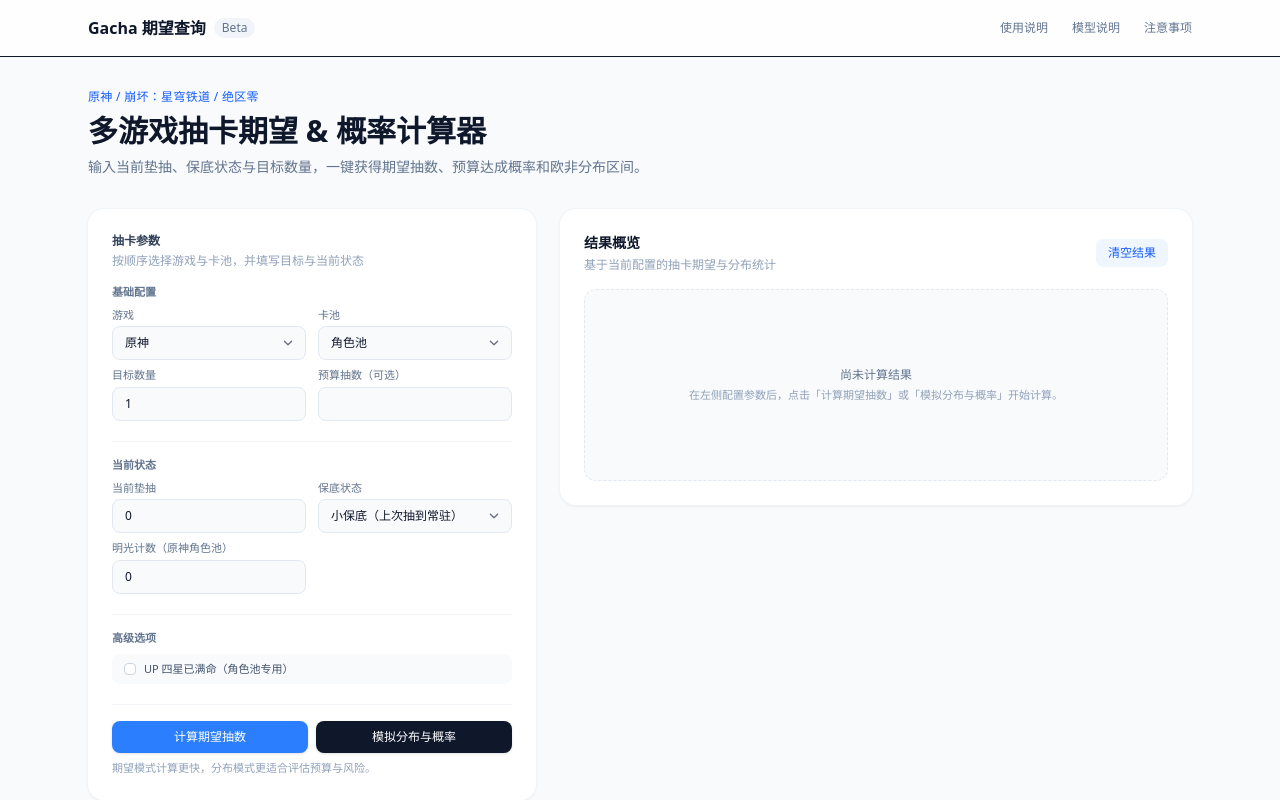
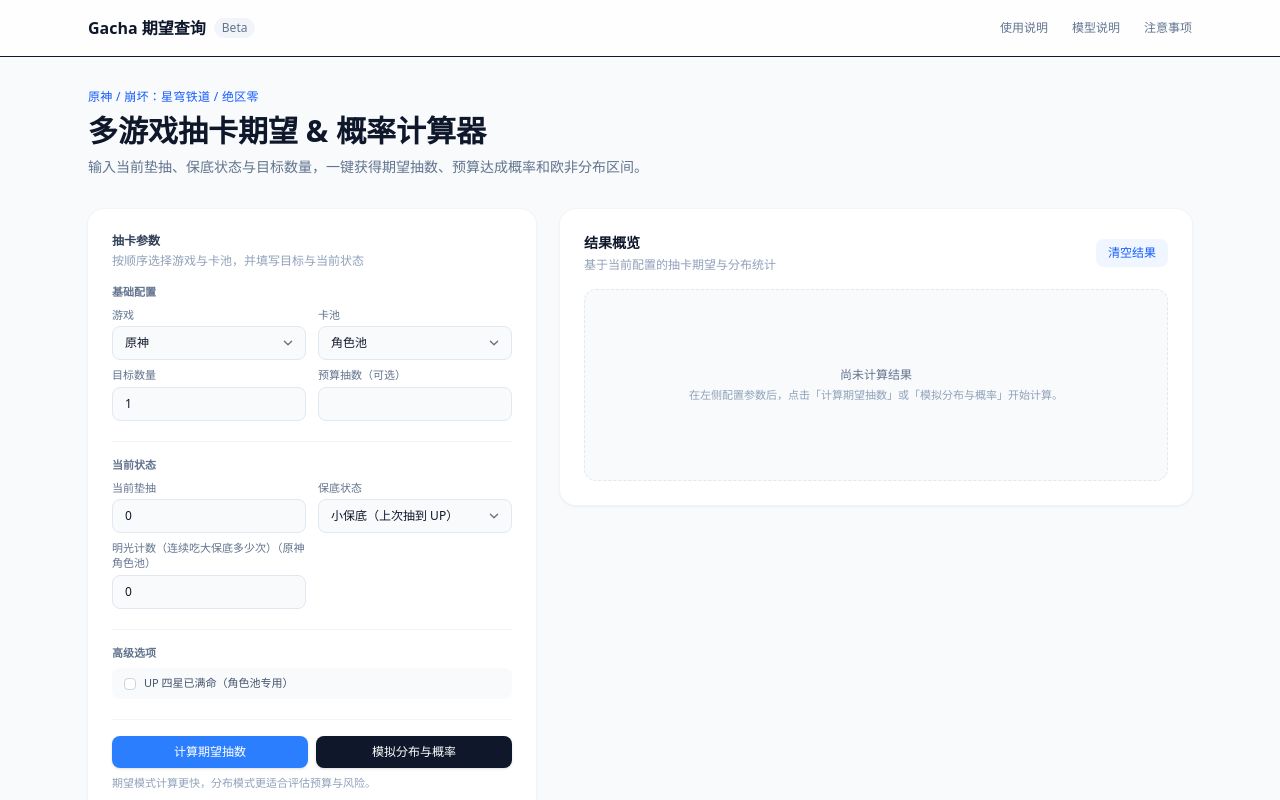
Before and after one commit to Sczr0/cyrene-xtower, a SvelteKit app: page / in a window 1280 px wide. Shown: the top 800 px of the page. Built offline with nearby package versions, Linux system fonts and the light colour scheme.

Commit message:
fix: 修正保底选项和明光计数描述的文本错误
修正角色池保底选项的文本描述错误，将大小保底的说明互换
更新明光计数的描述，明确说明是连续吃大保底的次数

```diff
--- a/src/routes/+page.svelte
+++ b/src/routes/+page.svelte
@@ -584,8 +584,8 @@
 									on:change={(e) =>
 										(form.initialState.isGuaranteed = e.currentTarget.value === 'true')}
 								>
-									<option value="false">小保底（上次抽到常驻）</option>
-									<option value="true">大保底（上次抽到 UP）</option>
+									<option value="false">小保底（上次抽到 UP）</option>
+									<option value="true">大保底（上次抽到常驻）</option>
 								</select>
 							</div>
 						</div>
@@ -594,7 +594,7 @@
 							{#if showMingguang}
 								<div>
 									<label class="mb-1 block text-[11px] font-medium text-slate-500">
-										明光计数（原神角色池）
+										明光计数（连续吃大保底多少次）（原神角色池）
 									</label>
 									<input
 										type="number"
```
